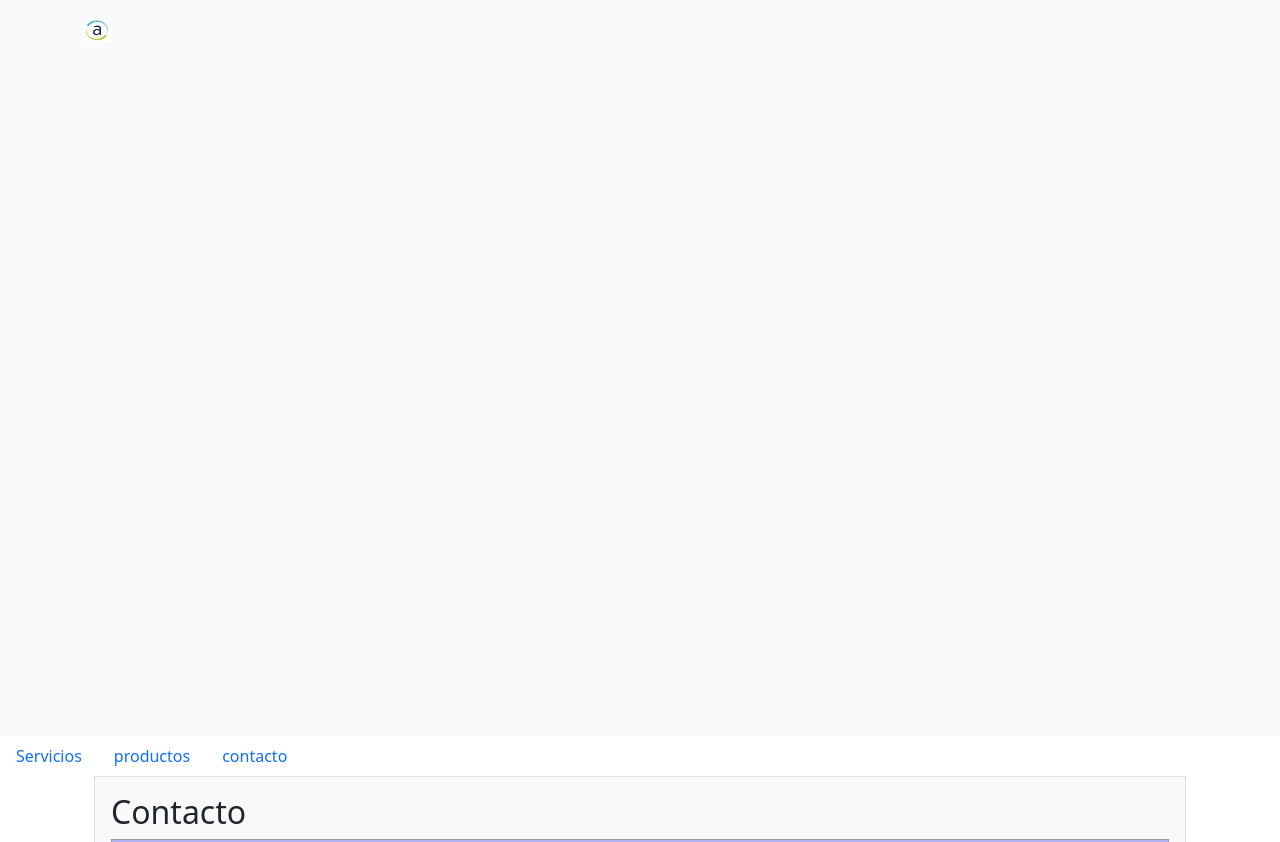
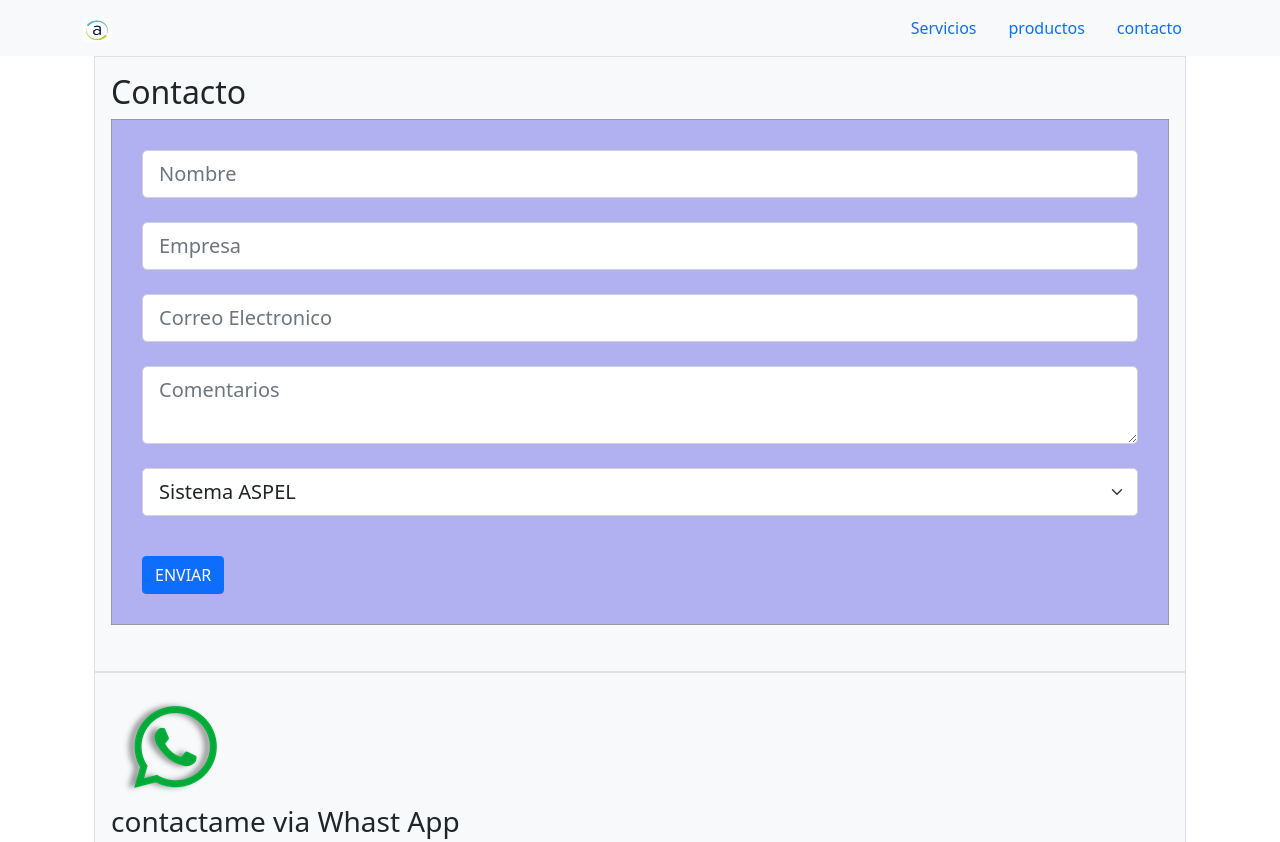
Before and after one commit to consultorcfdi/cfdi2022, a plain HTML site: page contacto.html in a window 1280 px wide. Shown: the top 842 px of the page. Drawn offline with nearby package versions, Linux system fonts and the light colour scheme.

Commit message:
se ajusto clase container

```diff
--- a/contacto.html
+++ b/contacto.html
@@ -27,10 +27,7 @@
       <a class="navbar-brand" href="index.html">
         <img src="logoaspel.png" alt="" width="30" height="24">
       </a>
-  </div>
-</nav>
-
-<ul class="nav">
+      <ul class="nav" ml-auto>
         <!-- <li class="nav-item">
           <a class="nav-link active" aria-current="page" href="index.html">Inicio</a>
         </li> -->
@@ -43,6 +40,8 @@
         <li class="nav-item">
           <a class="nav-link" href="contacto.html">contacto</a>
         </li>
+    </div>
+  </nav>
 
   <!-- finaliza navbar -->
 
@@ -115,5 +114,12 @@
   </div>
 </div>
 <!-- contenedor dividido -->
+
+
+
+
+<!-- java Script from Bootstrap -->
+<script src="https://cdn.jsdelivr.net/npm/bootstrap@5.1.3/dist/js/bootstrap.bundle.min.js" integrity="sha384-ka7Sk0Gln4gmtz2MlQnikT1wXgYsOg+OMhuP+IlRH9sENBO0LRn5q+8nbTov4+1p" crossorigin="anonymous"></script>
+<!-- java Script from Bootstrap -->
 </body>
 </html>
--- a/main_style.css
+++ b/main_style.css
@@ -11,11 +11,7 @@
     padding: 30px;
     margin-bottom: 30px;
    }
-   .container {
-      position: relative;
-      width: 100%;
-      height: 0;
-      padding-bottom: 56.25%;
+
   }
   .video {
       position: absolute;
```
Also changed, not shown: index.html (+13 -2 lines), productos.html (+8 -4 lines), servicios.html (+9 -4 lines), skull.html (+5 -0 lines). Lines whose indentation alone changed are shown as unchanged.
